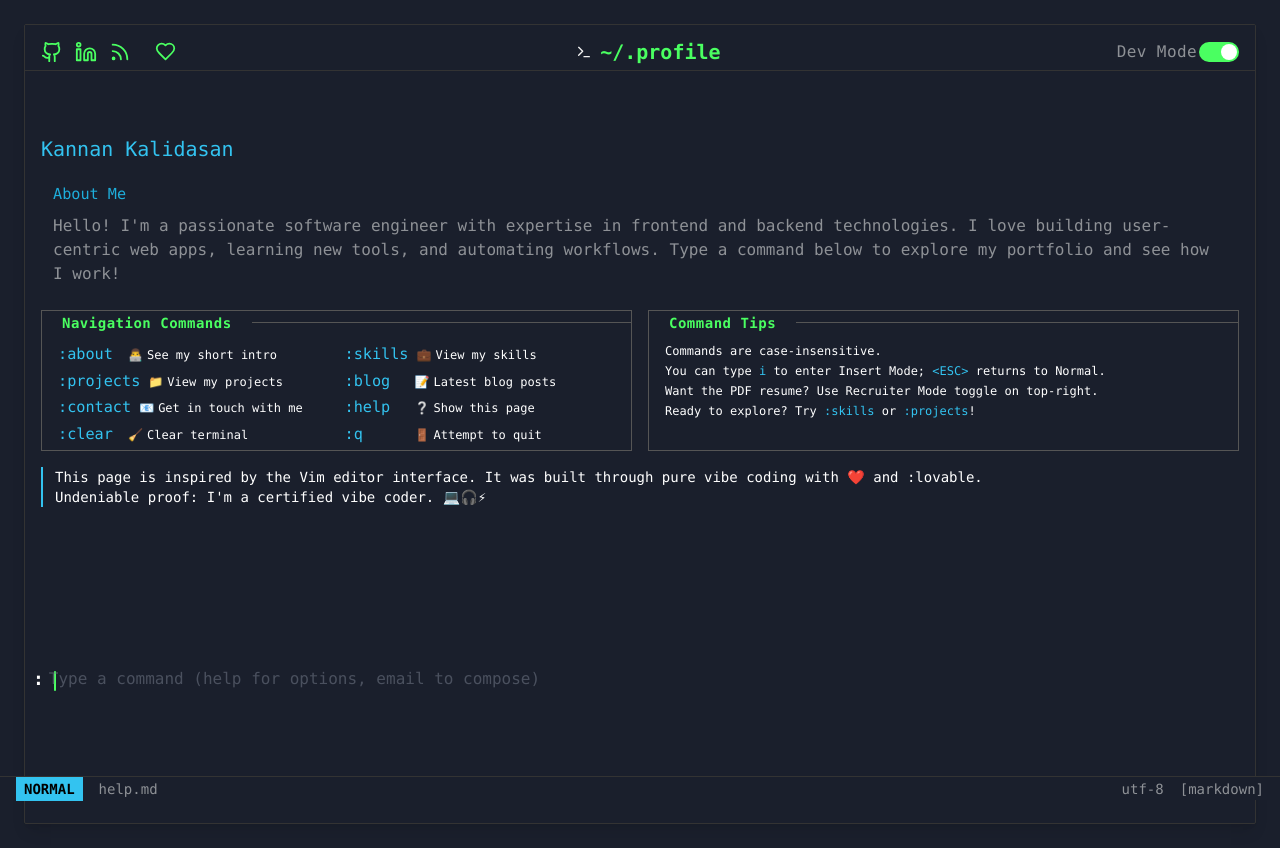
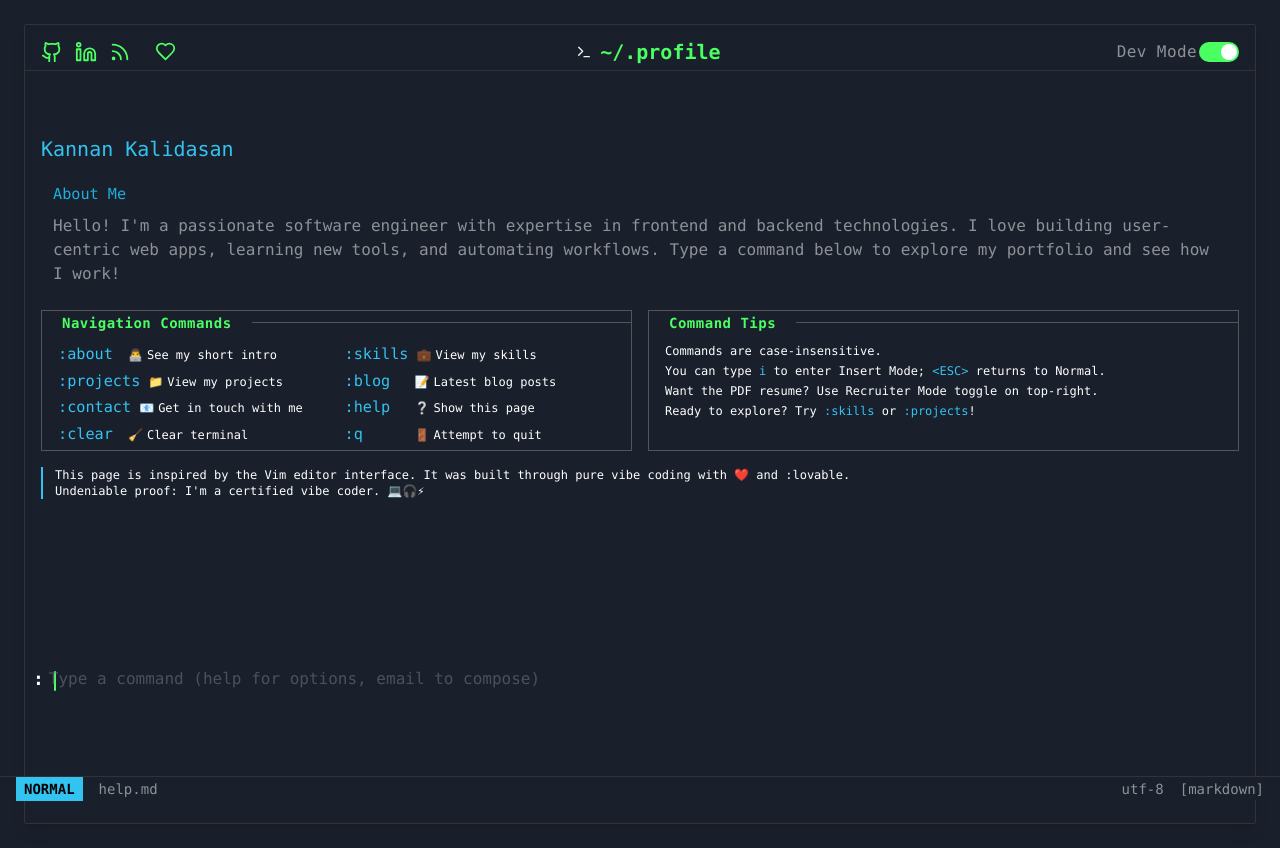
Before and after one commit to kannandreams/kannandreams.github.io, a React (Vite) app: page / in a window 1280 px wide. Built offline with nearby package versions, Linux system fonts and the light colour scheme.

Commit message:
Code edited in Lovable Code Editor
Edited UI in Lovable

```diff
--- a/src/components/VimHelp.tsx
+++ b/src/components/VimHelp.tsx
@@ -90,7 +90,7 @@ const VimHelp: React.FC<{ activeSection?: string }> = ({ activeSection }) => {
               </ul>
             </div>
           </div>
-          <div className="text-white border-l-2 border-terminal-accent pl-3 mt-2 text-sm">
+          <div className="text-white border-l-2 border-terminal-accent pl-3 mt-2 text-xs">
             <p>
               This page is inspired by the Vim editor interface. It was built through pure vibe coding with ❤️ and :lovable.<br />
               Undeniable proof: I'm a certified vibe coder. 💻🎧⚡
```
